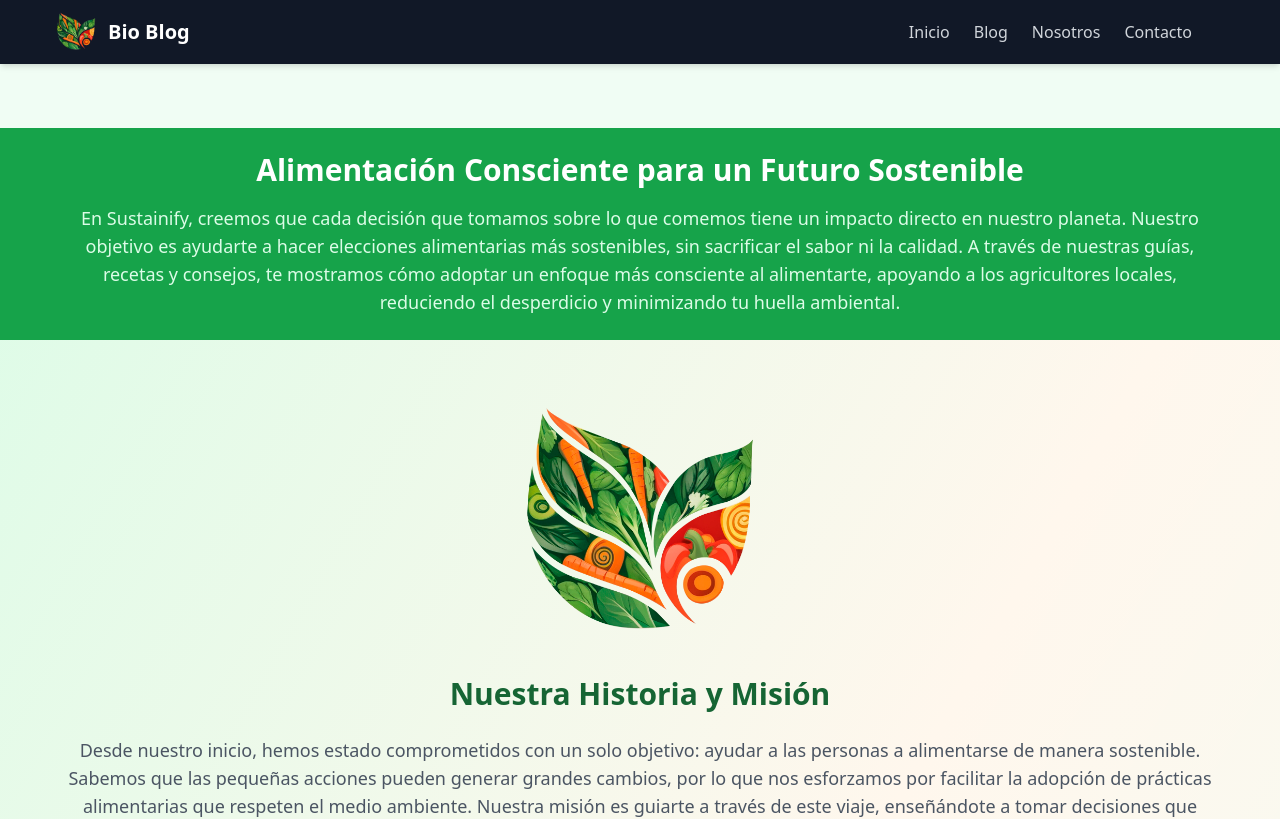
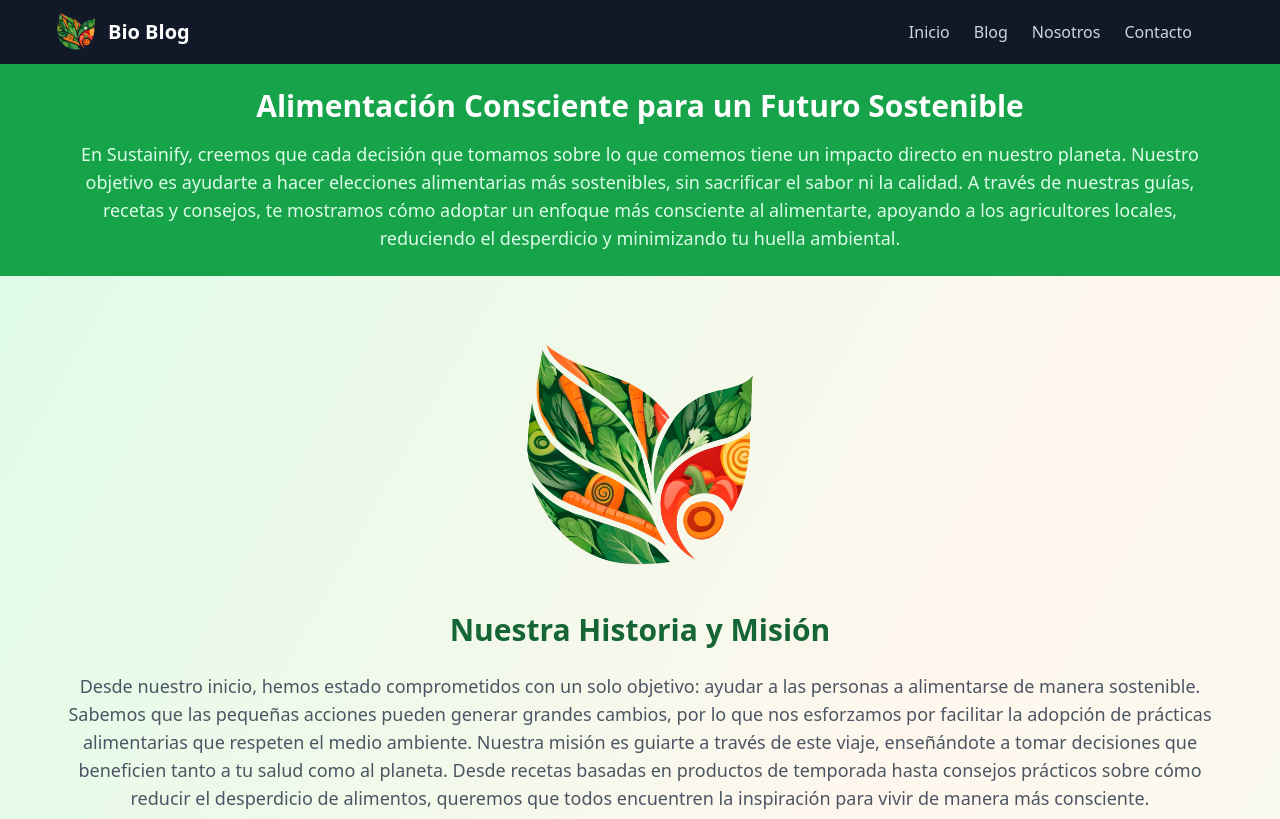
Before and after one commit to juanvprada/SavingTimeOficial, a React (Vite) app in the folder client-frontend/: page /nosotros in a window 1280 px wide. Shown: the top 819 px of the page. Built offline with nearby package versions, Linux system fonts and the light colour scheme.

Commit message:
add: comennts section readme

```diff
--- a/client-frontend/src/pages/AboutUs.jsx
+++ b/client-frontend/src/pages/AboutUs.jsx
@@ -5,7 +5,7 @@ import { logoImg } from '../utils';
 
 const AboutUs = () => {
   return (
-    <div className="bg-gradient-to-br from-green-100 via-orange-50 text-gray-900 mt-16">
+    <div className="bg-gradient-to-br from-green-100 via-orange-50 text-gray-900 ">
 
 
       {/* Header */}
--- a/client-frontend/src/pages/Blog.jsx
+++ b/client-frontend/src/pages/Blog.jsx
@@ -90,7 +90,7 @@ const Blog = () => {
   );
 
   return (
-    <div className=" min-h-screen mt-16">
+    <div className=" min-h-screen ">
       <header className="bg-green-600 text-white py-8">
         <div className="container mx-auto text-center">
           <h1 className="text-4xl font-bold">Bienvenidos a Bio Blog</h1>
```
Also changed, not shown: 1 other file (tests, documents, lock files or other folders).
